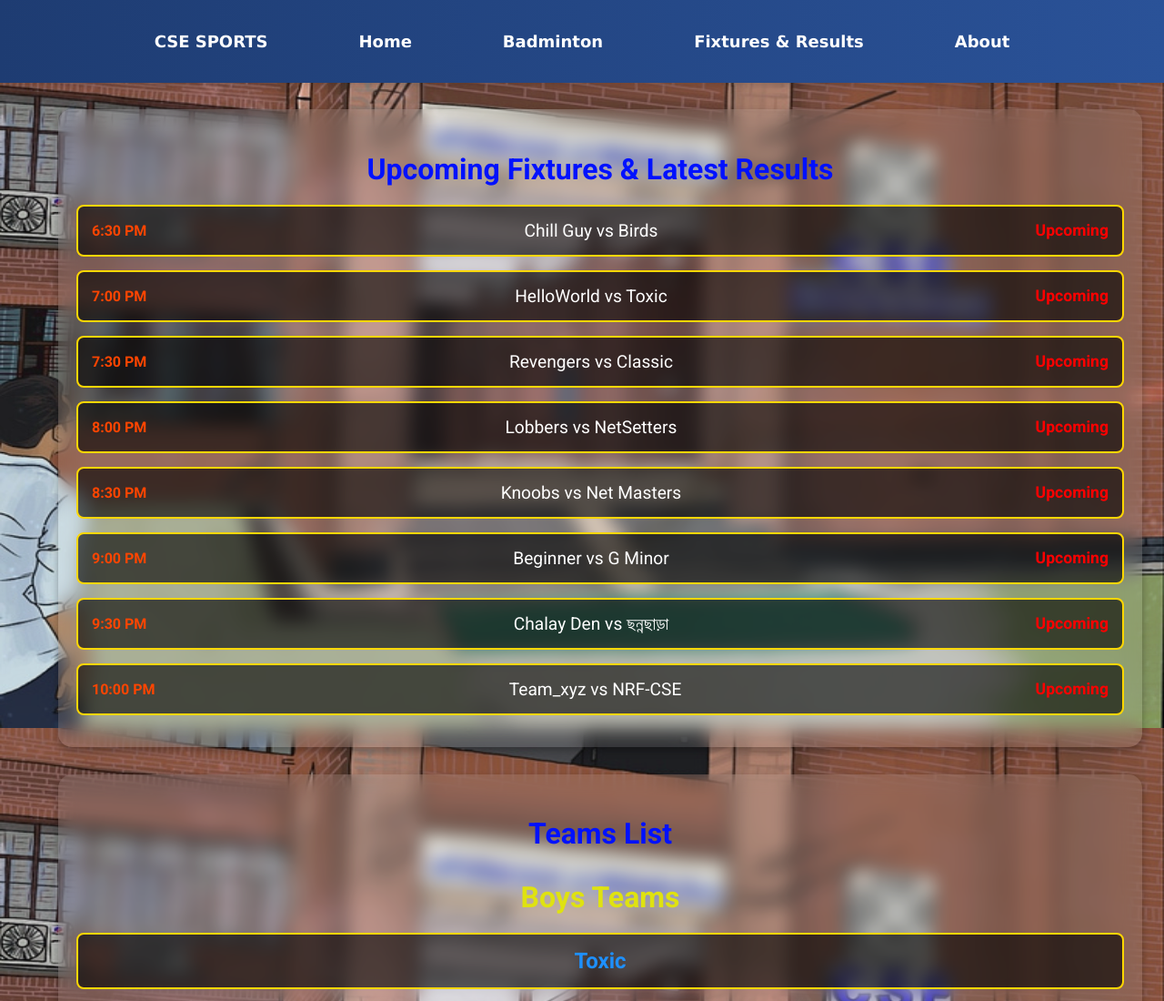
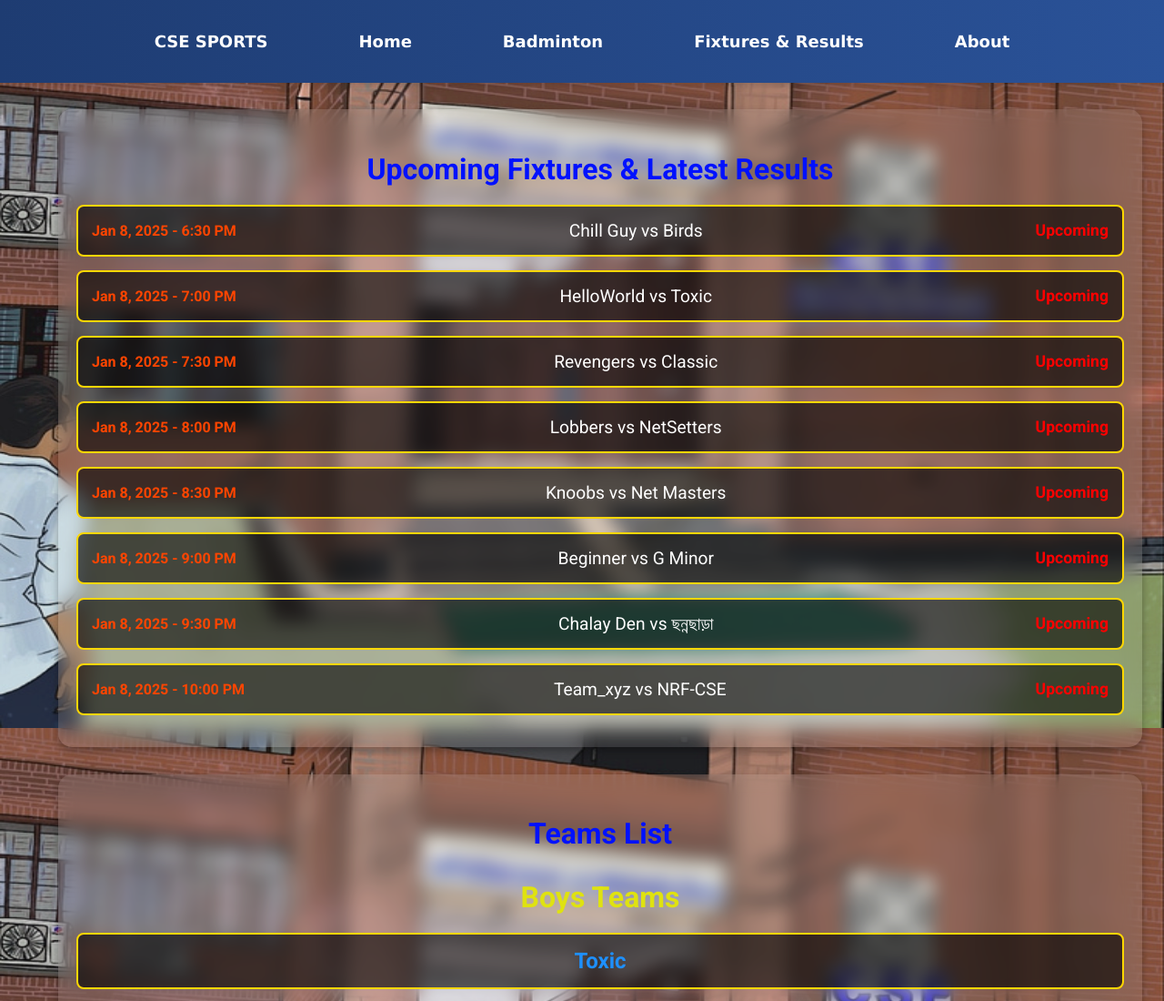
Before and after one commit to BlackBoxJU50/Sports-portal, a plain HTML site: page fixtures.html in a window 1280 px wide. Shown: the top 1100 px of the page at 91% size. Drawn offline with Linux system fonts and the light colour scheme.

Commit message:
Update fixtures.html

```diff
--- a/fixtures.html
+++ b/fixtures.html
@@ -267,47 +267,48 @@
             <h2>Upcoming Fixtures & Latest Results</h2>
             <ul class="fixtures-list">
                 <li class="fixture-item">
-                    <div class="date">6:30 PM</div>
+                    <div class="date">Jan 8, 2025 - 6:30 PM</div>
                     <div class="teams">Chill Guy vs Birds</div>
                     <div class="result">Upcoming</div>
                 </li>
                 <li class="fixture-item">
-                    <div class="date">7:00 PM</div>
+                    <div class="date">Jan 8, 2025 - 7:00 PM</div>
                     <div class="teams">HelloWorld vs Toxic</div>
                     <div class="result">Upcoming</div>
                 </li>
                 <li class="fixture-item">
-                    <div class="date">7:30 PM</div>
+                    <div class="date">Jan 8, 2025 - 7:30 PM</div>
                     <div class="teams">Revengers vs Classic</div>
                     <div class="result">Upcoming</div>
                 </li>
                 <li class="fixture-item">
-                    <div class="date">8:00 PM</div>
+                    <div class="date">Jan 8, 2025 - 8:00 PM</div>
                     <div class="teams">Lobbers vs NetSetters</div>
                     <div class="result">Upcoming</div>
                 </li>
                 <li class="fixture-item">
-                    <div class="date">8:30 PM</div>
+                    <div class="date">Jan 8, 2025 - 8:30 PM</div>
                     <div class="teams">Knoobs vs Net Masters</div>
                     <div class="result">Upcoming</div>
                 </li>
                 <li class="fixture-item">
-                    <div class="date">9:00 PM</div>
+                    <div class="date">Jan 8, 2025 - 9:00 PM</div>
                     <div class="teams">Beginner vs G Minor</div>
                     <div class="result">Upcoming</div>
                 </li>
                 <li class="fixture-item">
-                    <div class="date">9:30 PM</div>
+                    <div class="date">Jan 8, 2025 - 9:30 PM</div>
                     <div class="teams">Chalay Den vs ছন্নছাড়া</div>
                     <div class="result">Upcoming</div>
                 </li>
                 <li class="fixture-item">
-                    <div class="date">10:00 PM</div>
+                    <div class="date">Jan 8, 2025 - 10:00 PM</div>
                     <div class="teams">Team_xyz vs NRF-CSE</div>
                     <div class="result">Upcoming</div>
                 </li>
             </ul>
         </div>
+
 
 
         <div class="teams-container">
```
